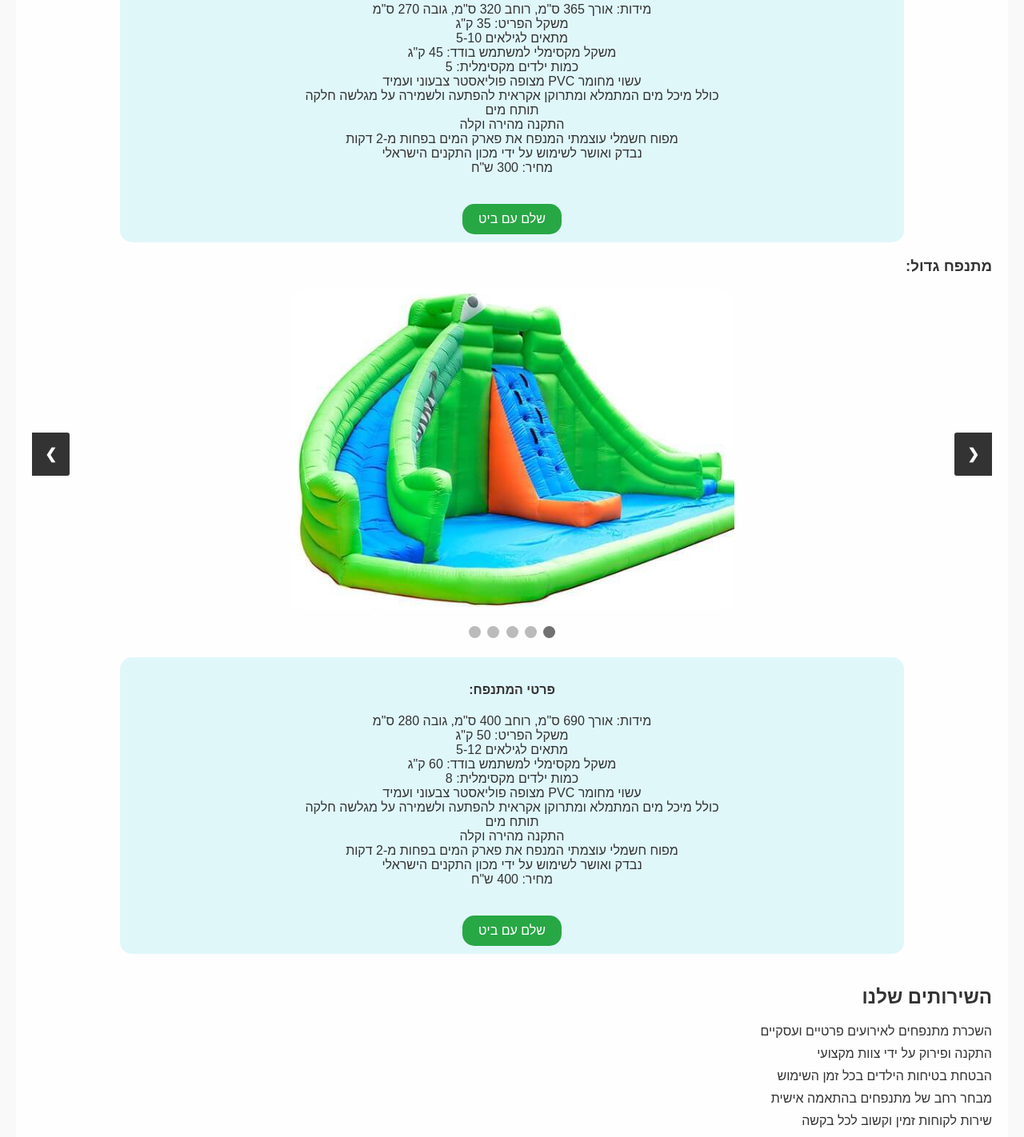
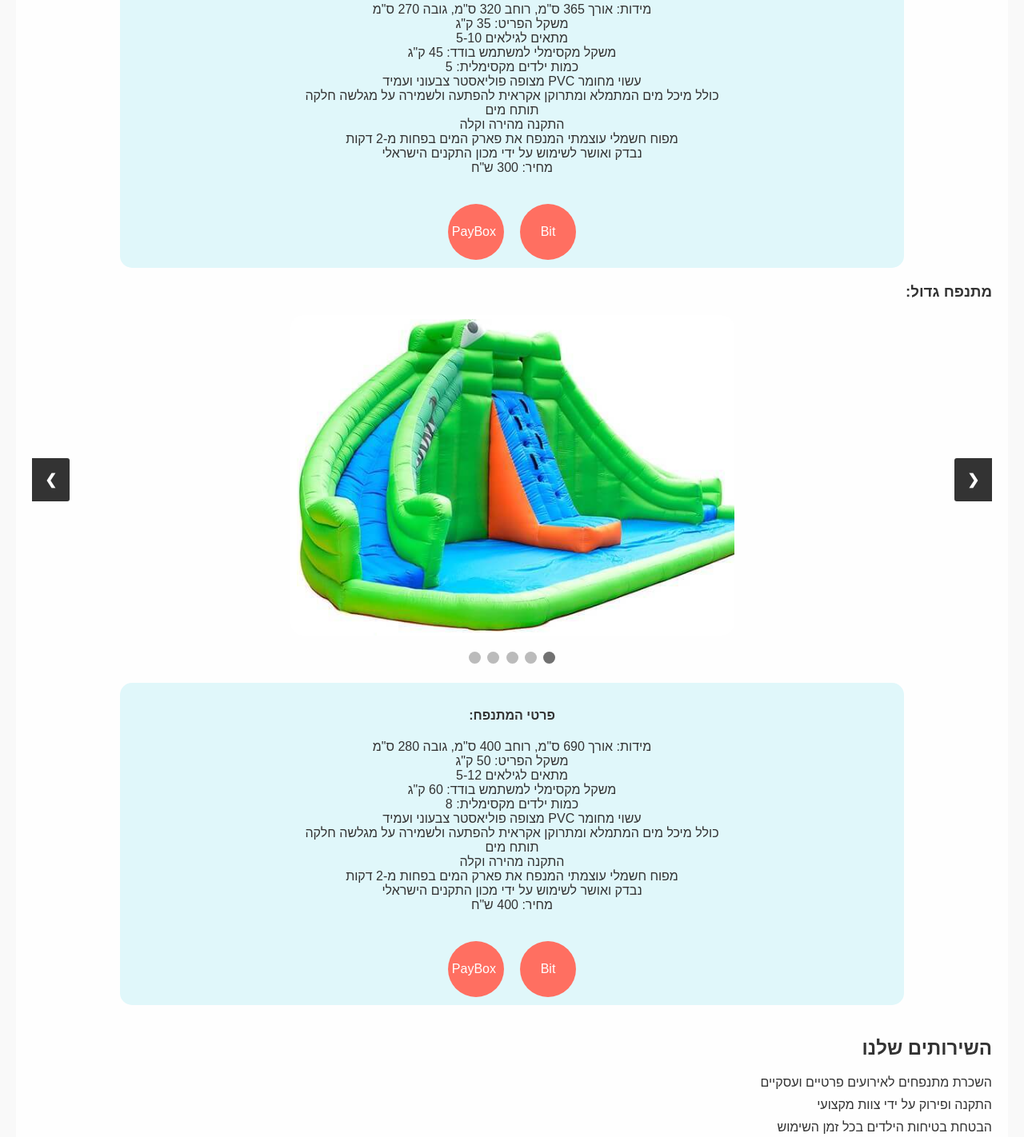
Before and after one commit to shlomi-sat/Mitnaphim, a plain HTML site: page index.html in a window 1280 px wide. Shown: the part 1306-2728 px from the top of the page at 80% size. Drawn offline with Linux system fonts and the light colour scheme.

Commit message:
Update index.html

```diff
--- a/index.html
+++ b/index.html
@@ -213,16 +213,25 @@
         }
         .pay-button {
             display: inline-block;
-            background-color: #28a745;
+            background-color: #ff6f61;
             color: white;
-            padding: 10px 20px;
-            border-radius: 15px;
+            padding: 10px;
+            border-radius: 50%;
             text-decoration: none;
             font-size: 16px;
             margin-top: 20px;
+            text-align: center;
+            width: 50px;
+            height: 50px;
+            line-height: 50px;
         }
         .pay-button:hover {
-            background-color: #218838;
+            background-color: #e55b50;
+        }
+        .pay-buttons {
+            display: flex;
+            justify-content: center;
+            gap: 20px;
         }
     </style>
 </head>
@@ -291,7 +300,10 @@
                     נבדק ואושר לשימוש על ידי מכון התקנים הישראלי<br>
                     מחיר: 300 ש"ח
                 </p>
-                <a href="https://www.bitpay.co.il/app/me/15C09928-83B8-752C-EDEB-1A78B023B526D340" class="pay-button" target="_blank">שלם עם ביט</a>
+                <div class="pay-buttons">
+                    <a href="https://www.bitpay.co.il/app/me/15C09928-83B8-752C-EDEB-1A78B023B526D340" class="pay-button" target="_blank">Bit</a>
+                    <a href="https://payboxapp.page.link/znP8oVY8LNFpaQAb7" class="pay-button" target="_blank">PayBox</a>
+                </div>
             </div>
             <h3>מתנפח גדול:</h3>
             <div class="carousel" id="largeInflatablesCarousel">
@@ -326,7 +338,10 @@
                     נבדק ואושר לשימוש על ידי מכון התקנים הישראלי<br>
                     מחיר: 400 ש"ח
                 </p>
-                <a href="https://www.bitpay.co.il/app/me/15C09928-83B8-752C-EDEB-1A78B023B526D340" class="pay-button" target="_blank">שלם עם ביט</a>
+                <div class="pay-buttons">
+                    <a href="https://www.bitpay.co.il/app/me/15C09928-83B8-752C-EDEB-1A78B023B526D340" class="pay-button" target="_blank">Bit</a>
+                    <a href="https://payboxapp.page.link/znP8oVY8LNFpaQAb7" class="pay-button" target="_blank">PayBox</a>
+                </div>
             </div>
         </section>
         <section id="services" class="services">
```
